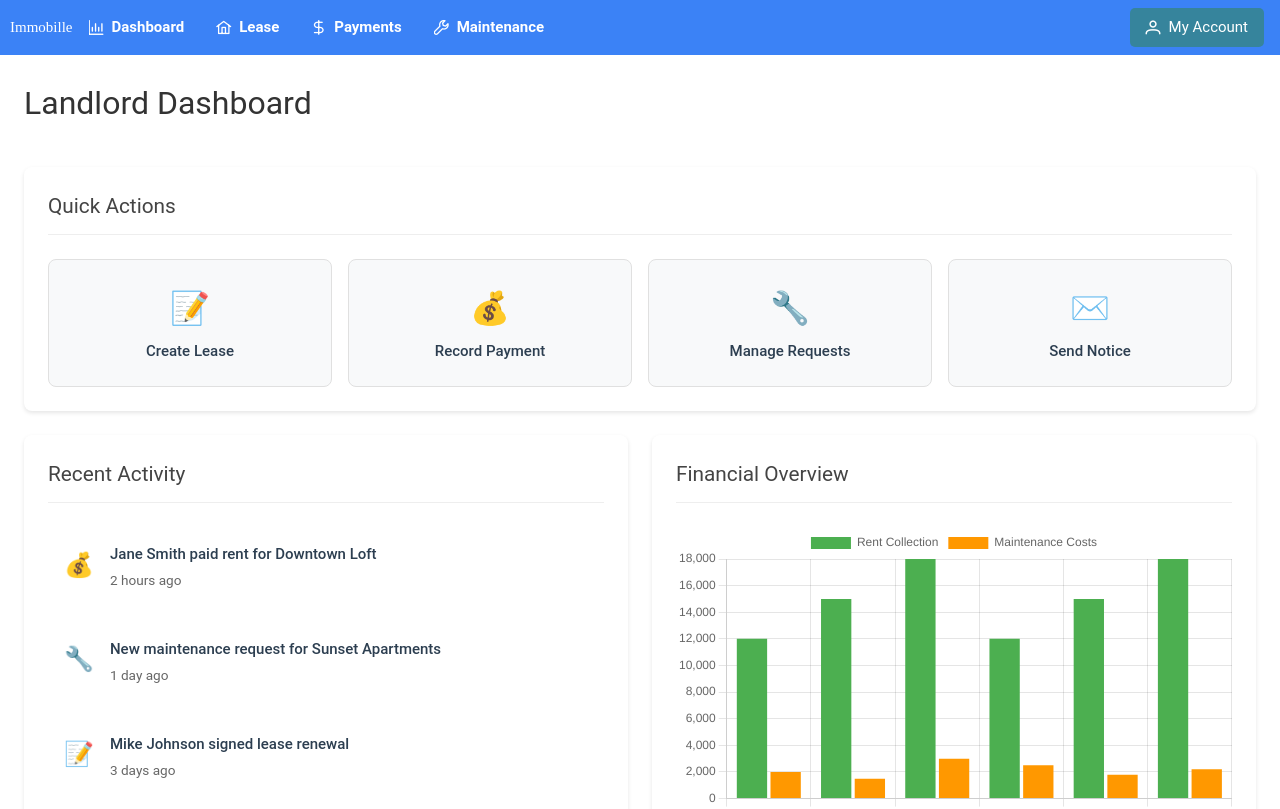
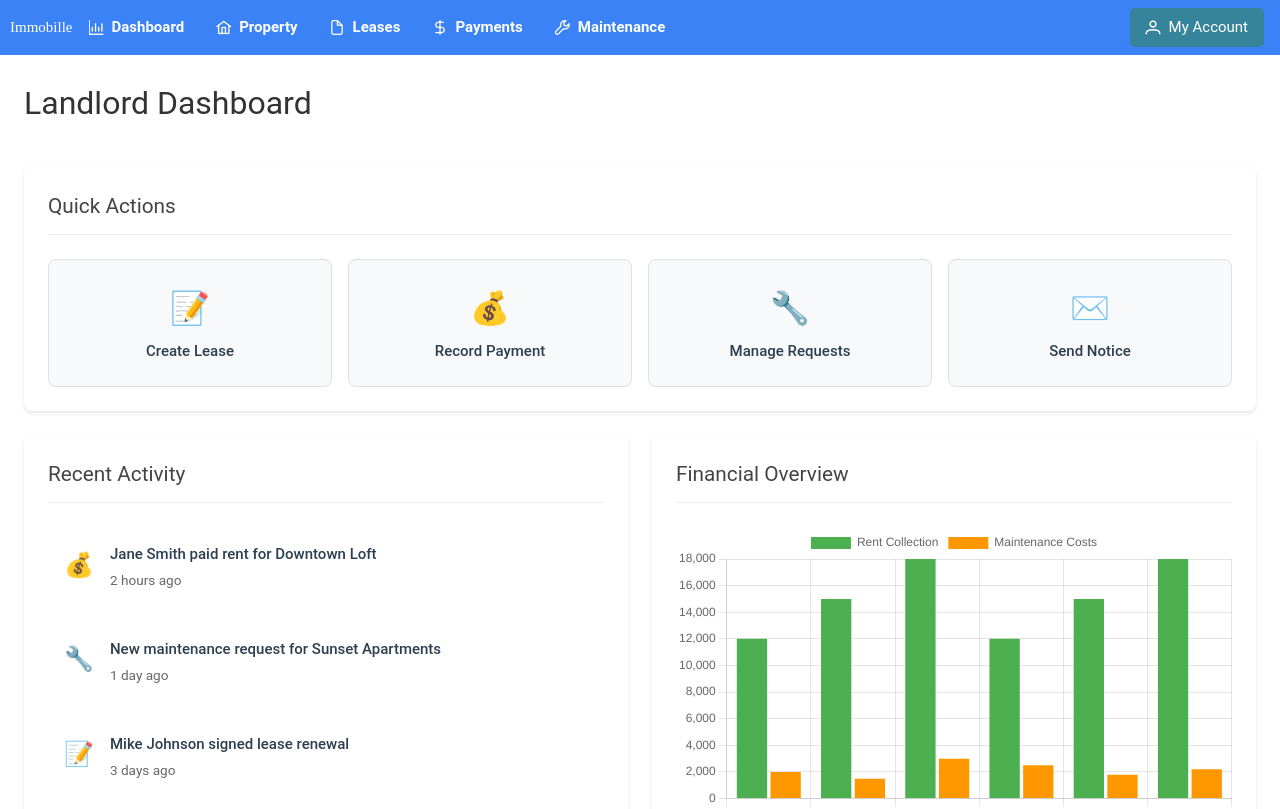
Before and after one commit to MirceaTT8/front_end_real_estate, a Vue app: page / in a window 1280 px wide. Shown: the top 809 px of the page. Built offline with nearby package versions, Linux system fonts and the light colour scheme.

Commit message:
fixed bug not showing maintenance request for tenant

```diff
--- a/src/components/NavBar.vue
+++ b/src/components/NavBar.vue
@@ -81,7 +81,7 @@ const menuItems = ref({
 ]);
 
 const items = computed(() => {
-  return menuItems.value.tenant;
+  return menuItems.value.landlord;
 });
 
 const navigateToProfile = () => {
--- a/src/router/index.js
+++ b/src/router/index.js
@@ -66,7 +66,7 @@ const router = createRouter({
         },
         {
             path: '/maintenance-tenant',
-            name: 'Maintenance',
+            name: 'MaintenanceTenant',
             component: MaintenanceRequestTenantView
         }
 
```
